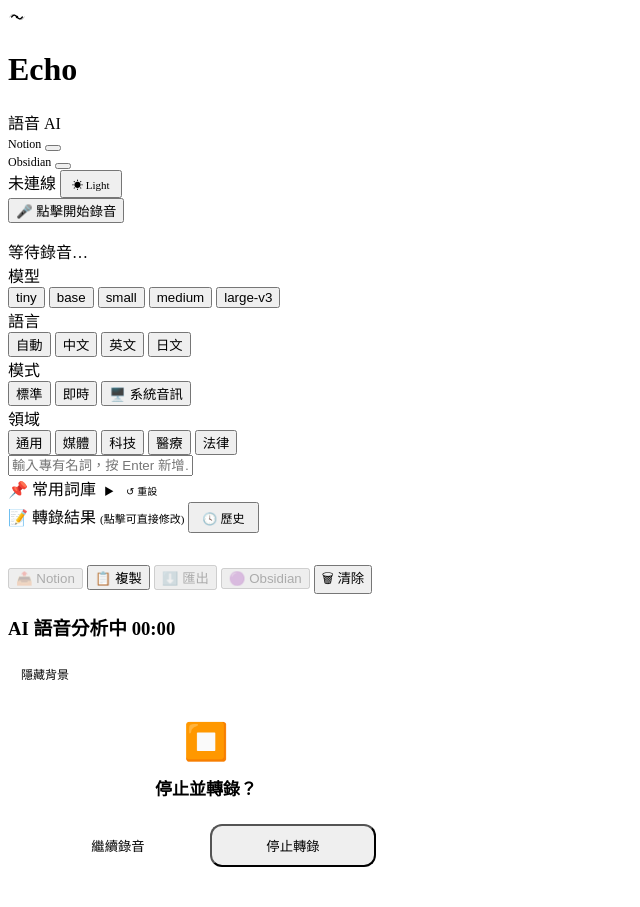
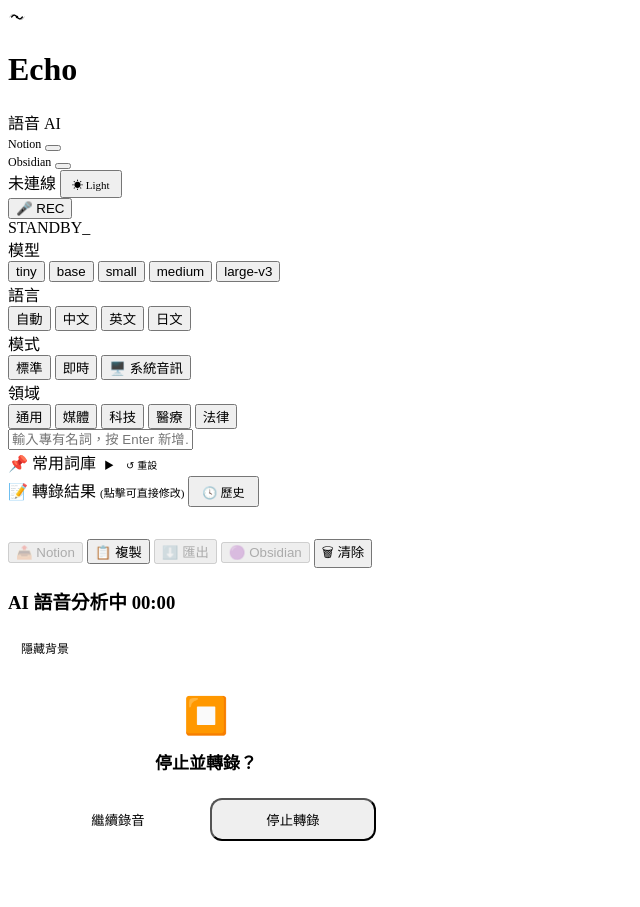
Before and after one commit to DaQing1108/whisper-local-stt, a Flask app: template templates/index.html in a window 1280 px wide; the page is wider, and only the part inside the window is pictured. Shown: that part, without its empty margins (0-640 px from the left). After the commit the page ends 841 px from the top of that part, so only its background shows below. Run offline with Flask 3, Linux system fonts and the light colour scheme; the template is opened without the code that fills it, so the values that code supplies are empty.

Commit message:
feat(ui): 重建錄音區為圓形按鈕 + 三環設計，對齊 mockup - 移除大矩形色塊，改為 88px 圓形 record-btn - 三層同心環 (128/180/240px)，idle 呼吸動畫，rec 時紅色脈衝 - status-bar 改為 monospace terminal 風格 (STANDBY_ / REC ● / PROCESSING_) - btn-label 縮短為 REC/STOP/AI/SYS，匹配圓形空間 - setRecordingUI/setBtnState 同步更新 rec-rings-wrap.recording class

```diff
--- a/static/app.css
+++ b/static/app.css
@@ -131,66 +131,114 @@
   .record-area {
     position: relative;
     width: 100%;
+    display: flex;
+    flex-direction: column;
+    align-items: center;
+    justify-content: center;
+    padding: 20px 0 4px;
   }
+
+  .rec-rings-wrap {
+    position: relative;
+    display: flex;
+    align-items: center;
+    justify-content: center;
+    width: 260px;
+    height: 260px;
+    z-index: 2;
+  }
+
+  .rec-ring {
+    position: absolute;
+    border-radius: 50%;
+    border: 1px solid rgba(29,158,117,0.22);
+    pointer-events: none;
+  }
+  .rec-ring-1 { width: 128px; height: 128px; animation: ring-idle 4s ease-in-out infinite; }
+  .rec-ring-2 { width: 180px; height: 180px; animation: ring-idle 4s ease-in-out infinite 1.1s; }
+  .rec-ring-3 { width: 240px; height: 240px; animation: ring-idle 4s ease-in-out infinite 2.2s; }
+  @keyframes ring-idle {
+    0%, 100% { opacity: 0.18; }
+    50%       { opacity: 0.55; }
+  }
+
   #record-btn {
-    width: 100%;
-    height: 200px;
-    border-radius: var(--radius);
-    border: 2px solid rgba(29,158,117,0.35);
-    background: linear-gradient(135deg, rgba(29,158,117,.10), rgba(39,201,142,.04));
+    width: 88px;
+    height: 88px;
+    border-radius: 50%;
+    border: 2px solid rgba(29,158,117,0.45);
+    background: rgba(29,158,117,0.07);
     color: var(--accent2);
-    font-size: 20px; font-weight: 600;
     cursor: pointer;
-    display: flex; flex-direction: column;
-    align-items: center; justify-content: center; gap: 12px;
+    display: flex;
+    flex-direction: column;
+    align-items: center;
+    justify-content: center;
+    gap: 3px;
+    z-index: 2;
+    position: relative;
     transition: all .25s cubic-bezier(0.4,0,0.2,1);
-    position: relative; overflow: hidden;
-    box-shadow: 0 4px 20px rgba(29,158,117,0.08);
+    box-shadow: 0 0 18px rgba(29,158,117,0.12);
   }
   #record-btn:hover {
-    background: linear-gradient(135deg, rgba(29,158,117,.18), rgba(39,201,142,.08));
-    transform: translateY(-2px);
-    box-shadow: 0 8px 30px rgba(29,158,117,0.18);
+    background: rgba(29,158,117,0.14);
+    border-color: var(--accent2);
+    box-shadow: 0 0 30px rgba(29,158,117,0.28), 0 0 0 6px rgba(29,158,117,0.06);
+    transform: scale(1.06);
   }
   #record-btn.recording {
     border-color: var(--red);
-    background: linear-gradient(135deg, rgba(248,113,113,.15), rgba(239,68,68,.05));
+    background: rgba(248,113,113,0.1);
     color: var(--red);
-    animation: pulse-border 2s cubic-bezier(0.4,0,0.6,1) infinite;
+    animation: pulse-circle 1.5s ease-in-out infinite;
+  }
+  .rec-rings-wrap.recording .rec-ring {
+    border-color: rgba(248,113,113,0.28);
+    animation: ring-rec 1.8s ease-out infinite;
+  }
+  .rec-rings-wrap.recording .rec-ring-2 { animation-delay: 0.3s; }
+  .rec-rings-wrap.recording .rec-ring-3 { animation-delay: 0.6s; }
+  @keyframes pulse-circle {
+    0%, 100% { box-shadow: 0 0 0 0 rgba(248,113,113,0.35); }
+    50%       { box-shadow: 0 0 0 12px rgba(248,113,113,0); }
+  }
+  @keyframes ring-rec {
+    0%, 100% { opacity: 0.4; }
+    50%       { opacity: 0.12; transform: scale(1.03); }
   }
   #record-btn.processing {
     border-color: var(--yellow);
     color: var(--yellow);
     pointer-events: none;
-    transform: scale(0.98);
   }
-  @keyframes pulse-border {
-    0%   { box-shadow: 0 0 0 0 rgba(248,113,113,.4), inset 0 0 20px rgba(248,113,113,0.2); }
-    70%  { box-shadow: 0 0 0 15px rgba(248,113,113,0), inset 0 0 40px rgba(248,113,113,0.4); }
-    100% { box-shadow: 0 0 0 0 rgba(248,113,113,0), inset 0 0 20px rgba(248,113,113,0.2); }
-  }
-  .btn-icon  { font-size: 36px; line-height: 1; }
-  .btn-label { font-size: 15px; }
+  .btn-icon  { font-size: 28px; line-height: 1; }
+  .btn-label { font-size: 9px; font-family: var(--mono); letter-spacing: 2px; opacity: 0.6; }
 
   /* ── Drag & Drop ── */
+  .record-area.dragover .rec-rings-wrap {
+    filter: drop-shadow(0 0 14px rgba(52,211,153,0.4));
+  }
   .record-area.dragover #record-btn {
     border-color: var(--green);
-    background: rgba(52,211,153,0.15);
-    transform: scale(1.02);
+    background: rgba(52,211,153,0.12);
   }
   .record-area.dragover #btn-label::after {
-    content: " (放開以轉錄)";
+    content: " DROP";
     color: var(--green);
   }
 
   /* ── Status Bar ── */
   #status-bar {
-    font-size: 13px; color: var(--muted);
-    padding: 10px 14px;
-    background: var(--surface);
-    border-radius: 8px;
-    min-height: 40px;
-    display: flex; align-items: center; gap: 8px;
+    margin-top: 14px;
+    font-family: var(--mono);
+    font-size: 12px;
+    letter-spacing: 3px;
+    color: var(--muted);
+    text-align: center;
+    background: transparent;
+    padding: 0;
+    display: block;
+    min-height: auto;
   }
   #status-bar.ok    { color: var(--green); }
   #status-bar.error { color: var(--red); }
@@ -198,12 +246,16 @@
 
   /* ── Timer ── */
   #timer {
+    display: none;
+    margin-top: 6px;
     font-variant-numeric: tabular-nums;
     font-family: var(--mono);
-    font-size: 13px; color: var(--red);
-    display: none;
+    font-size: 13px;
+    color: var(--red);
+    letter-spacing: 2px;
+    text-align: center;
   }
-  #timer.active { display: inline; }
+  #timer.active { display: block; }
 
   /* ── Quick Bar ── */
   .quick-bar {
--- a/static/app.js
+++ b/static/app.js
@@ -611,11 +611,11 @@ function onModeChange() {
   if (mode === 'system') {
     hint.style.display = 'block'
     icon.textContent = '🖥️'
-    lbl.textContent  = '點擊開始擷取系統音訊'
+    lbl.textContent  = 'SYS'
   } else {
     hint.style.display = 'none'
     icon.textContent = '🎤'
-    lbl.textContent  = '點擊開始錄音'
+    lbl.textContent  = 'REC'
   }
 }
 
@@ -1276,14 +1276,20 @@ function setRecordingUI(recording) {
   const btn   = document.getElementById('record-btn')
   const icon  = document.getElementById('btn-icon')
   const label = document.getElementById('btn-label')
+  const wrap  = document.getElementById('rec-rings-wrap')
+  const sb    = document.getElementById('status-bar')
   if (recording) {
     btn.className   = 'recording'
+    if (wrap) wrap.classList.add('recording')
     icon.textContent  = '⏹'
-    label.textContent = '錄音中⋯ 點擊停止'
+    label.textContent = 'STOP'
+    if (sb) { sb.textContent = 'REC ●'; sb.className = 'error'; }
   } else {
     btn.className   = ''
+    if (wrap) wrap.classList.remove('recording')
     icon.textContent  = '🎤'
-    label.textContent = '點擊開始錄音'
+    label.textContent = 'REC'
+    if (sb) { sb.textContent = 'STANDBY_'; sb.className = ''; }
   }
 }
 
@@ -1291,15 +1297,21 @@ function setBtnState(state) {
   const btn   = document.getElementById('record-btn')
   const icon  = document.getElementById('btn-icon')
   const label = document.getElementById('btn-label')
+  const wrap  = document.getElementById('rec-rings-wrap')
+  const sb    = document.getElementById('status-bar')
   if (state === 'processing') {
     btn.className   = 'processing'
+    if (wrap) wrap.classList.remove('recording')
     icon.textContent  = '⏳'
-    label.textContent = '轉錄中…'
+    label.textContent = 'AI'
+    if (sb) { sb.textContent = 'PROCESSING_'; sb.className = 'warn'; }
     showProcessingModal()
   } else {
     btn.className   = ''
+    if (wrap) wrap.classList.remove('recording')
     icon.textContent  = '🎤'
-    label.textContent = '點擊開始錄音'
+    label.textContent = 'REC'
+    if (sb) { sb.textContent = 'STANDBY_'; sb.className = ''; }
   }
 }
 
--- a/templates/index.html
+++ b/templates/index.html
@@ -41,15 +41,19 @@
   <!-- ── 錄音核心區 ── -->
   <div class="record-card">
     <div class="record-area">
-      <canvas id="waveform" style="position:absolute;bottom:0;left:0;right:0;opacity:0.6;height:100%;border-radius:var(--radius);pointer-events:none;z-index:1;mix-blend-mode:screen;"></canvas>
-      <button id="record-btn" onclick="toggleRecord()" style="z-index:2;">
-        <span class="btn-icon" id="btn-icon">🎤</span>
-        <span class="btn-label" id="btn-label">點擊開始錄音</span>
-        <span id="timer"></span>
-      </button>
+      <canvas id="waveform" style="position:absolute;inset:0;width:100%;height:100%;opacity:0.5;pointer-events:none;border-radius:var(--radius);z-index:1;mix-blend-mode:screen;"></canvas>
+      <div class="rec-rings-wrap" id="rec-rings-wrap">
+        <div class="rec-ring rec-ring-3"></div>
+        <div class="rec-ring rec-ring-2"></div>
+        <div class="rec-ring rec-ring-1"></div>
+        <button id="record-btn" onclick="toggleRecord()">
+          <span class="btn-icon" id="btn-icon">🎤</span>
+          <span class="btn-label" id="btn-label">REC</span>
+        </button>
+      </div>
     </div>
     <!-- 系統音訊說明（模式為 system 時顯示） -->
-    <div id="system-audio-hint" style="display:none;margin-top:12px;padding:10px 14px;border-radius:8px;background:rgba(99,102,241,0.12);border:1px solid rgba(99,102,241,0.3);font-size:13px;color:var(--muted);line-height:1.6;">
+    <div id="system-audio-hint" style="display:none;margin-top:12px;padding:10px 14px;border-radius:8px;background:rgba(29,158,117,0.08);border:1px solid rgba(29,158,117,0.25);font-size:13px;color:var(--muted);line-height:1.6;">
       🖥️ <strong>系統音訊模式</strong>：擷取電腦系統音訊（Teams / Zoom 等 App 播放聲）<br>
       首次使用需在「系統設定 → 隱私權 → 螢幕錄製」授予 App 權限。
       <div style="margin-top:8px;display:flex;align-items:center;gap:8px;">
@@ -59,7 +63,8 @@
         </label>
       </div>
     </div>
-    <div id="status-bar" style="margin-top:16px;justify-content:center;background:transparent;">等待錄音…</div>
+    <div id="status-bar">STANDBY_</div>
+    <span id="timer"></span>
   </div>
 
   <!-- ── 快速設定列 ── -->
```
